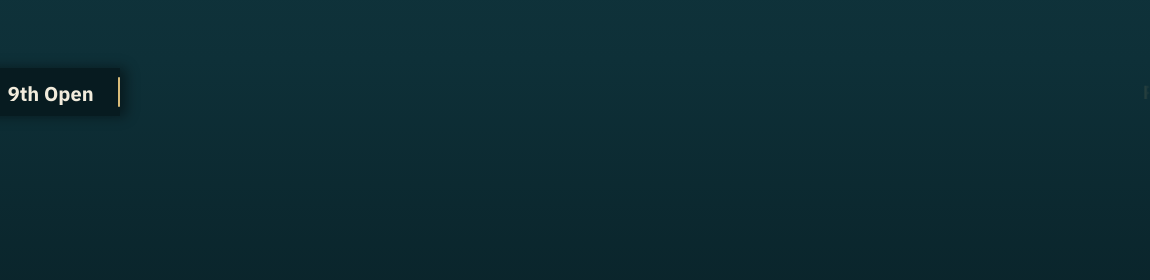
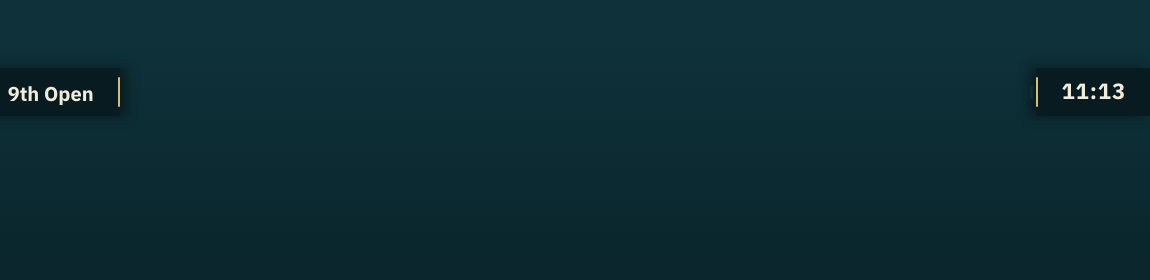
Before and after one commit to padelociety/ps-scoreboard, a plain HTML site: page banner.html in a window 1280 px wide. Shown: the part 308-588 px from the top of the page, 130-1280 px from the left. Drawn offline with Linux system fonts and the light colour scheme; no server answers.

Commit message:
라이브 배너 오른쪽에 현재 시각(한국시간 24시간)

```diff
--- a/banner.html
+++ b/banner.html
@@ -16,7 +16,7 @@
      소식 한 벌이 오른쪽 끝에서 들어와 마지막 소식이 왼쪽으로 빠질 때까지 한 번 흐르고(기본 빠르기로 약 80초) 그 사이엔 로고 칸 + 빈 초록 띠
      (처음엔 5초 뒤 · ?every=600 초 · ?first=5 · ?always=1 = 소식이 쉬지 않고 돈다) · 폰에서 소식을 바꾸면 그 자리에서 한 번 지나간다.
      소식 안 표시: **굵게** = 흰 글자 · [[PS10]] = 금색 칩(할인 코드처럼 받아 적을 글자).
-     주소: ?speed=70(초당 px) · ?text=9th%20Open · ?lines=첫%20소식|둘째%20소식 · ?style=repeat(예전 반복 띠 · ?theme=white 면 흰 바탕) · ?n=5 */
+     주소: ?clock=0(오른쪽 현재 시각 끄기) · ?speed=70(초당 px) · ?text=9th%20Open · ?lines=첫%20소식|둘째%20소식 · ?style=repeat(예전 반복 띠 · ?theme=white 면 흰 바탕) · ?n=5 */
   @font-face{font-family:'IBM Plex Sans KR';font-style:normal;font-weight:600;font-display:swap;src:url('fonts/IBMPlexSansKR-SemiBold.woff2') format('woff2')}
   @font-face{font-family:'IBM Plex Sans KR';font-style:normal;font-weight:700;font-display:swap;src:url('fonts/IBMPlexSansKR-Bold.woff2') format('woff2')}
   * { margin:0; padding:0; box-sizing:border-box; }
@@ -50,6 +50,12 @@
   .tag img { height:30px; width:auto; display:block; }
   .tag .ed { font-size:20px; font-weight:700; color:var(--fg); white-space:nowrap; line-height:1; padding-top:4px; }
 
+  .clock {                            /* 오른쪽 고정 칸 — 지금 시각(한국시간 24시간 HH:mm) */
+    position:relative; z-index:2; flex:none; height:48px; display:flex; align-items:center;
+    padding:0 24px 0 26px; background:var(--bg2); box-shadow:-6px 0 12px rgba(0,0,0,.45);
+    font-size:22px; font-weight:700; color:var(--fg); letter-spacing:.04em; line-height:1; white-space:nowrap;
+  }
+  .clock::before { content:''; position:absolute; left:0; top:9px; bottom:9px; width:2px; background:var(--gold); border-radius:1px; }
   .run { position:relative; flex:1; min-width:0; height:48px; overflow:hidden;
          -webkit-mask-image:linear-gradient(90deg, transparent 0, #000 40px, #000 calc(100% - 40px), transparent 100%);
                  mask-image:linear-gradient(90deg, transparent 0, #000 40px, #000 calc(100% - 40px), transparent 100%); }
@@ -124,6 +130,14 @@
     const run = el('div', 'run');
     const track = el('div', 'track');
     run.appendChild(track); bar.append(tag, run);
+    // 오른쪽 현재 시각 — 한국시간 24시간 'HH:mm'(방송 PC 시간대와 무관 · 2026-11-21 사용자 "라이브 배너 우측에 현재시간 보여줄까?"). ?clock=0 이면 안 단다.
+    if (q.get('clock') !== '0') {
+      const clock = el('div', 'clock');
+      const fmt = new Intl.DateTimeFormat('en-GB', { timeZone: 'Asia/Seoul', hour: '2-digit', minute: '2-digit', hourCycle: 'h23' });
+      const tick = () => { const t = fmt.format(new Date()); if (clock.textContent !== t) clock.textContent = t; };
+      tick(); setInterval(tick, 1000);
+      bar.appendChild(clock);
+    }
     const always = q.get('always') === '1';
     // 한 번 지나가기: 소식 한 벌만. 쉬지 않고 돌기(?always=1): 한 벌을 화면보다 길게 채운 뒤 두 번 이어 붙인다 → -50% 까지 흘리면 처음과 똑같은 자리.
     const one = () => { const f = document.createDocumentFragment(); for (const l of lines) { const m = el('span', 'msg'); m.innerHTML = rich(l); f.append(m, el('span', 'sep')); } return f; };
```
